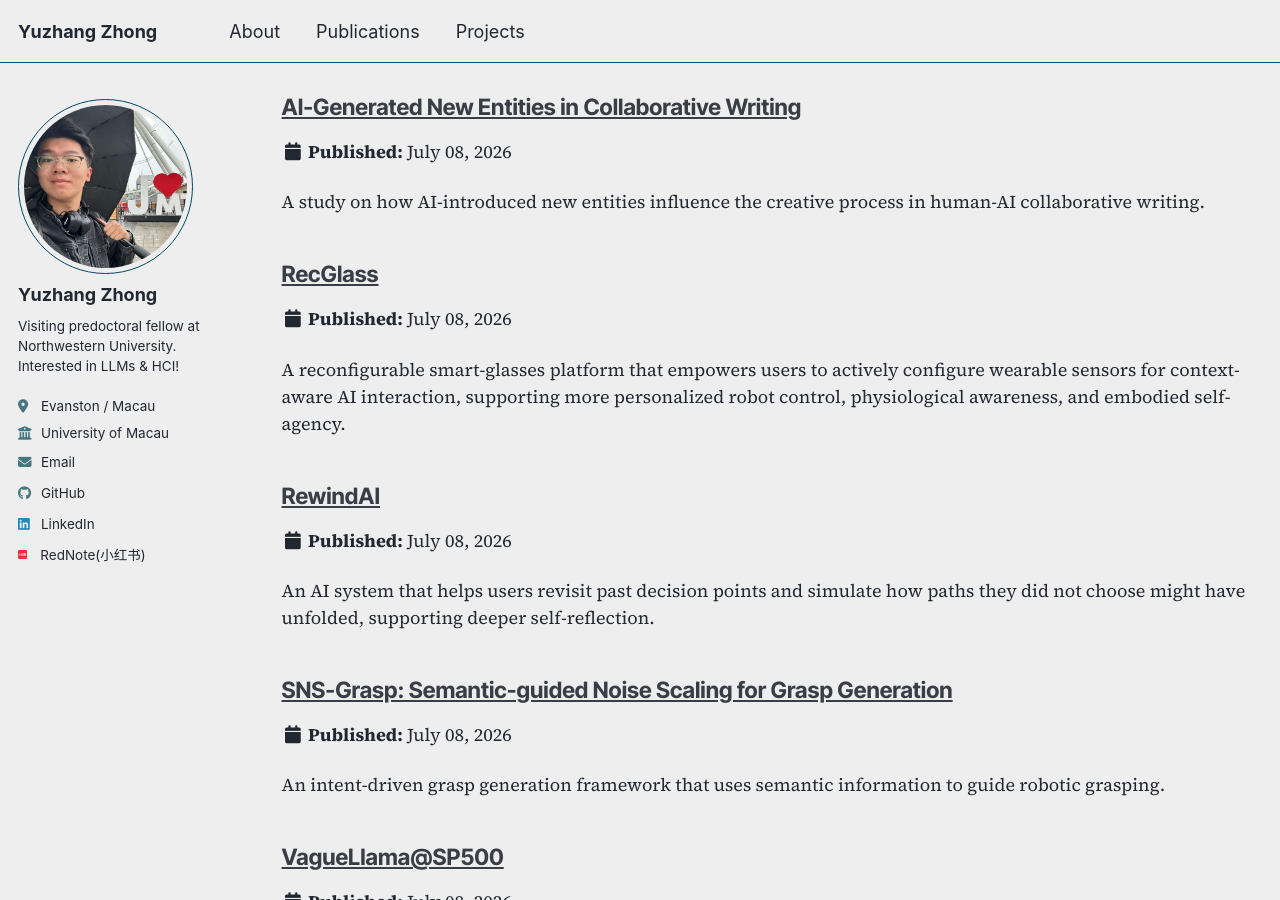
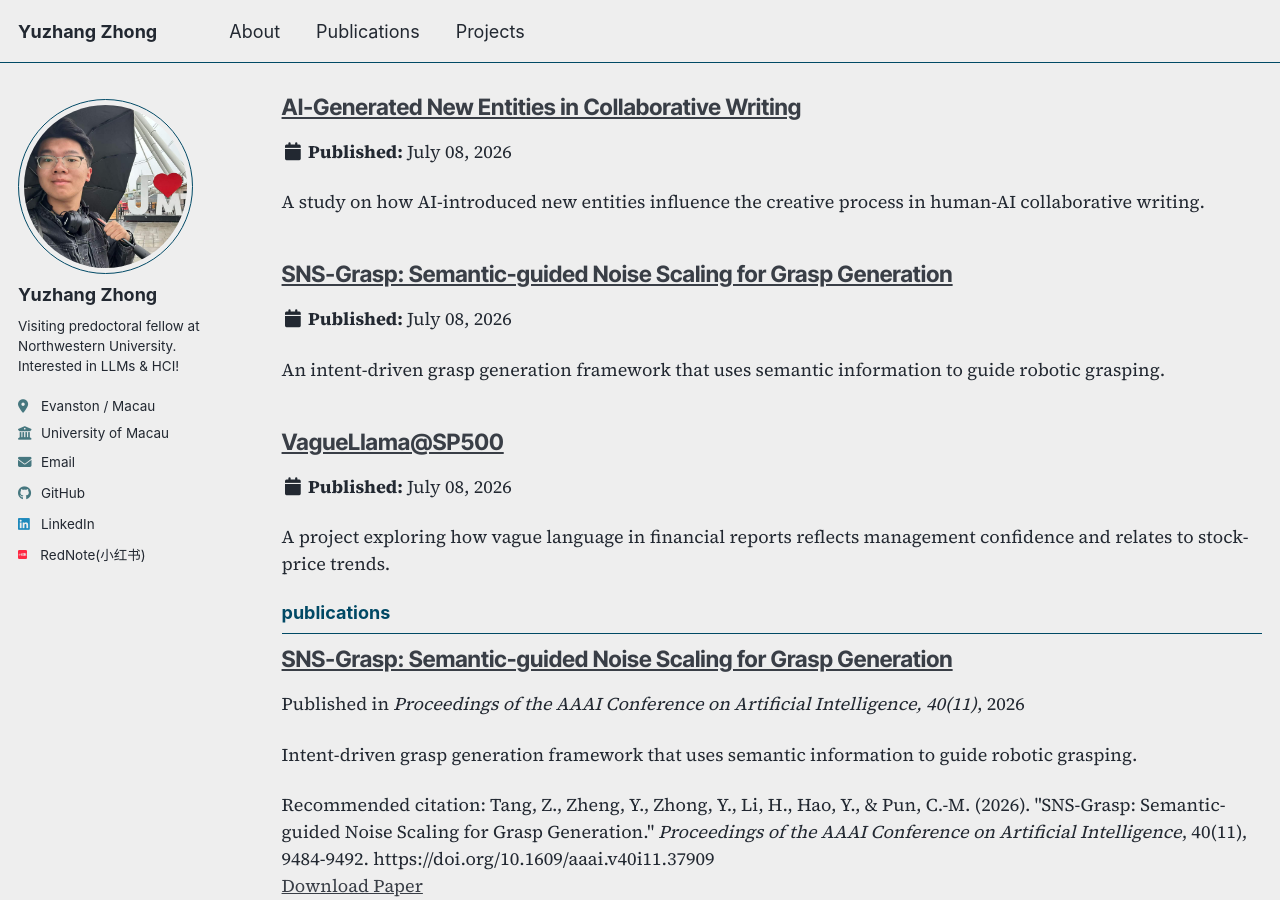
Before and after one commit to yuzhang-zhong/yuzhang-zhong.github.io, a Jekyll site: the page built from _pages/collection-archive.html, in a window 1280 px wide and 900 px high, scrolled down 297 px. Built offline with Jekyll 4.4.1, drawn with Linux system fonts in a browser that asks for light colours; a style sheet for code colours, icons or effects is not loaded.

Commit message:
Remove RewindAI and RecGlass

```diff
--- a/_portfolio/recglass.md
+++ /dev/null
@@ -1,22 +0,0 @@
----
-title: "RecGlass"
-excerpt: "A reconfigurable smart-glasses platform that empowers users to actively configure wearable sensors for context-aware AI interaction, supporting more personalized robot control, physiological awareness, and embodied self-agency."
-collection: portfolio
-permalink: /portfolio/recglass
-theme: understanding
----
-
-<span class="project-name">RecGlass</span> is a reconfigurable smart-glasses
-platform that empowers users to actively configure wearable sensors for
-context-aware AI interaction, supporting more personalized robot control,
-physiological awareness, and embodied self-agency.
-
-## Research Question
-
-How can reconfigurable wearable sensing help users actively shape AI interaction
-around their own bodies, contexts, and intentions?
-
-## Current Status
-
-TODO: Add prototype screenshots, system details, study plan, collaborators, and
-current research status.
--- a/_portfolio/rewindai.md
+++ /dev/null
@@ -1,23 +0,0 @@
----
-title: "RewindAI"
-excerpt: "An AI system that helps users revisit past decision points and simulate how paths they did not choose might have unfolded, supporting deeper self-reflection."
-collection: portfolio
-permalink: /portfolio/rewindai
-theme: initiative
----
-
-<span class="project-name">RewindAI</span> is an AI system that helps users revisit past
-decision points and simulate how paths they did not choose might have unfolded.
-The goal is to support deeper self-reflection by allowing people to examine
-unmade choices, imagine possible trajectories, and reason about how their values
-and contexts shaped their decisions.
-
-## Research Question
-
-How can AI help people reflect on past decisions without simply optimizing for a
-single "best" outcome?
-
-## Current Status
-
-TODO: Add prototype screenshots, system architecture, study design, collaborators,
-and current research status.
```
Also changed, not shown: _pages/about.md (+0 -2 lines).
